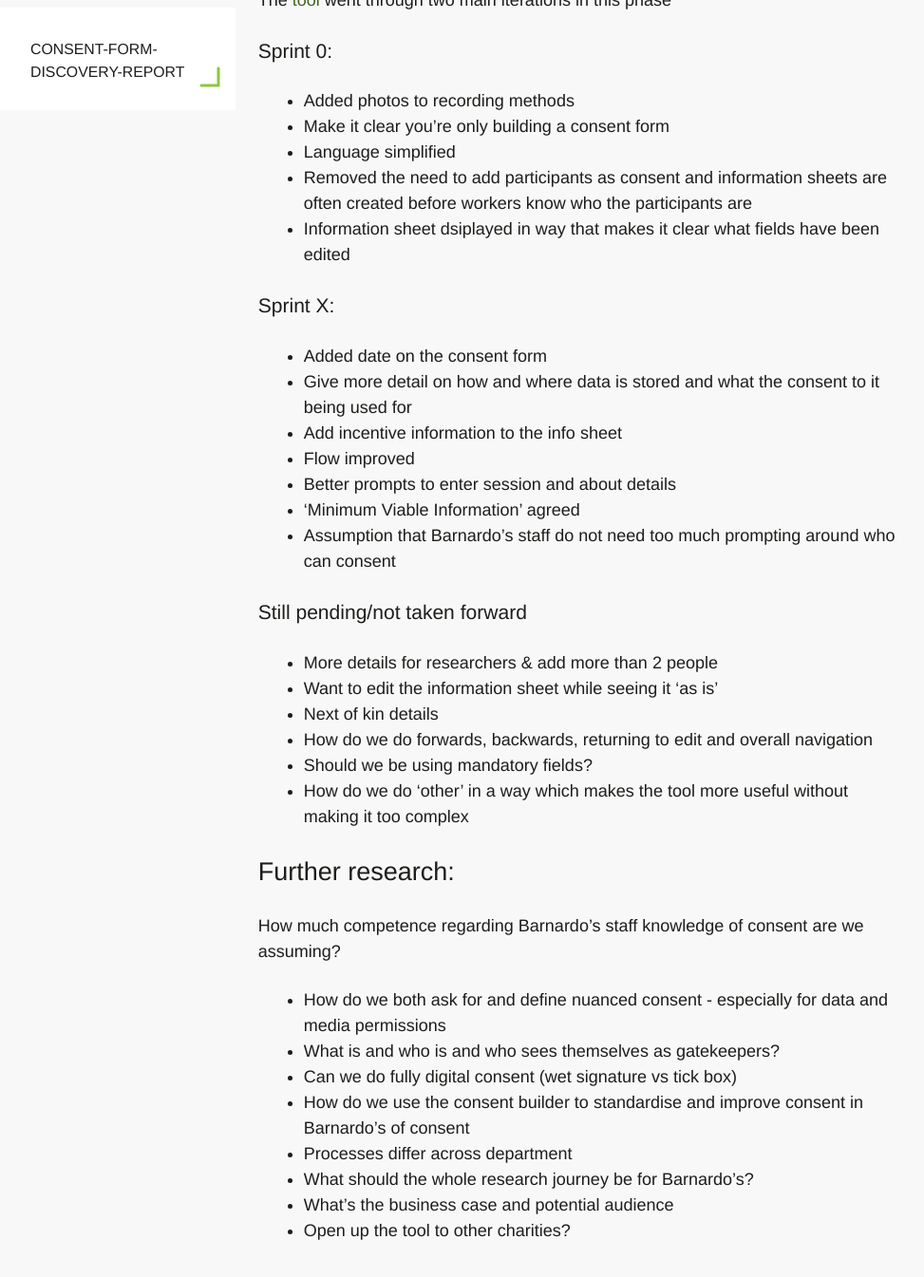
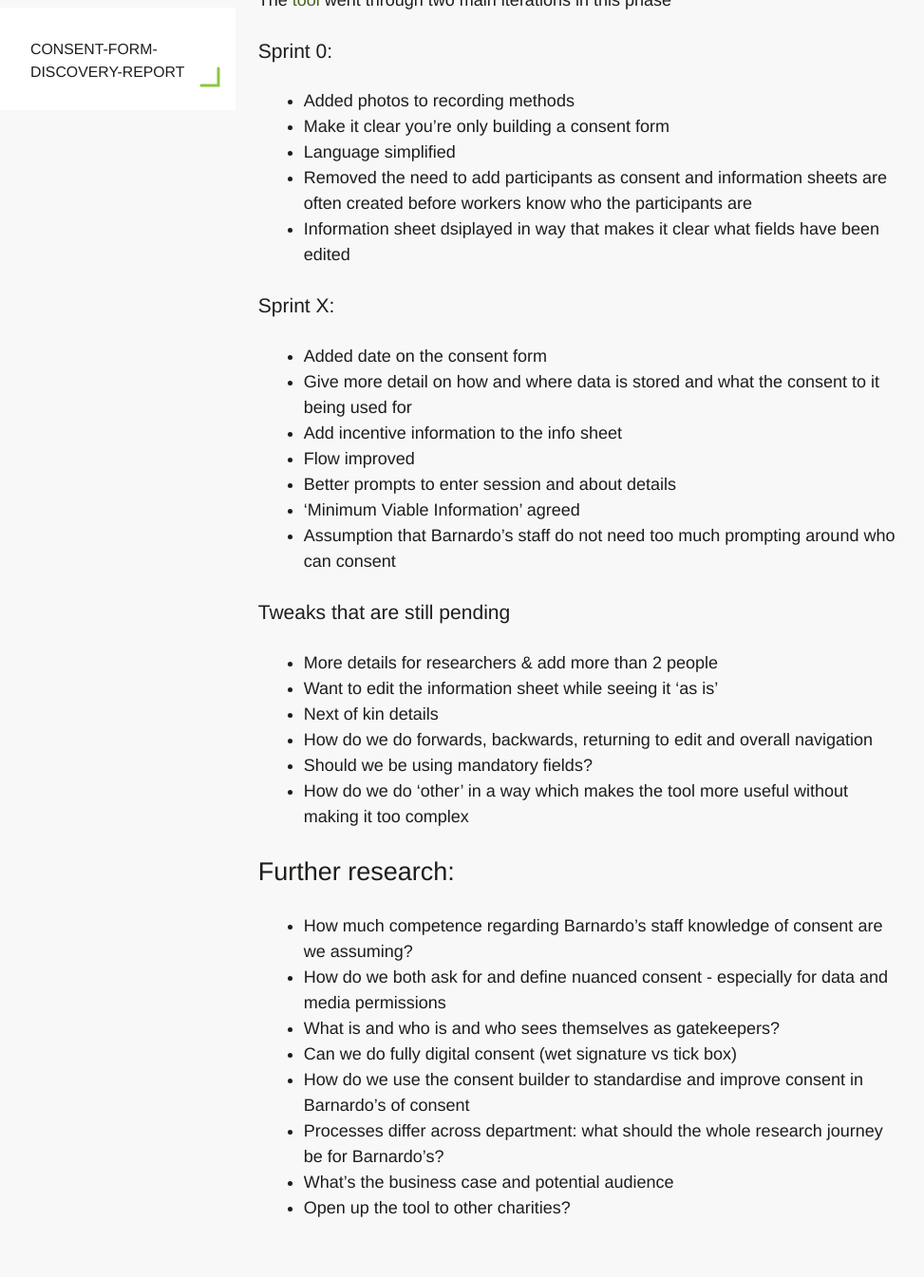
Before and after one commit to barnardos/consent-form-discovery-report, a Jekyll site: the page built from alpha.md, in a window 1280 px wide and 1400 px high, scrolled down 914 px. Shown: the top 1345 px of the window at 95% size, without its empty margins (28-1001 px from the left). Built offline with Jekyll 4.4.1, drawn with Linux system fonts in a browser that asks for light colours; our own code applies the rules of GitHub Pages for plain Markdown files.

Commit message:
more changes

```diff
--- a/alpha.md
+++ b/alpha.md
@@ -33,7 +33,7 @@ The [tool](https://consent-form.barnardos.digital) went through two main iterati
  * Assumption that Barnardo's staff do not need too much prompting around who can consent
 
 
-### Still pending/not taken forward
+### Tweaks that are still pending
  * More details for researchers & add more than 2 people
  * Want to edit the information sheet while seeing it ‘as is’
  * Next of kin details
@@ -43,13 +43,13 @@ The [tool](https://consent-form.barnardos.digital) went through two main iterati
 
 
 ## Further research:
-How much competence regarding Barnardo’s staff knowledge of consent are we assuming?
- * How do we both ask for and define nuanced consent - especially for data and media permissions
- * What is and who is and who sees themselves as gatekeepers?
+
+* How much competence regarding Barnardo’s staff knowledge of consent are we assuming?
+* How do we both ask for and define nuanced consent - especially for data and media permissions
+* What is and who is and who sees themselves as gatekeepers?
  * Can we do fully digital consent (wet signature vs tick box)
- * How do we use the consent builder to standardise and improve consent in Barnardo’s
+* How do we use the consent builder to standardise and improve consent in Barnardo’s
  of consent
- * Processes differ across department
- * What should the whole research journey be for Barnardo’s?
- * What’s the business case and potential audience
- * Open up the tool to other charities?
+* Processes differ across department: what should the whole research journey be for Barnardo’s?
+* What’s the business case and potential audience
+* Open up the tool to other charities?
```
